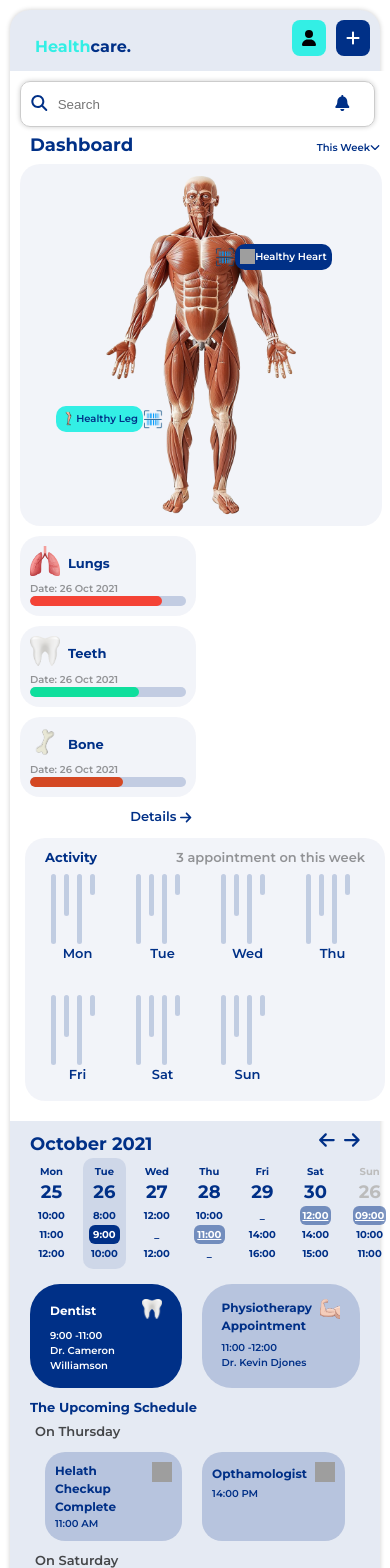
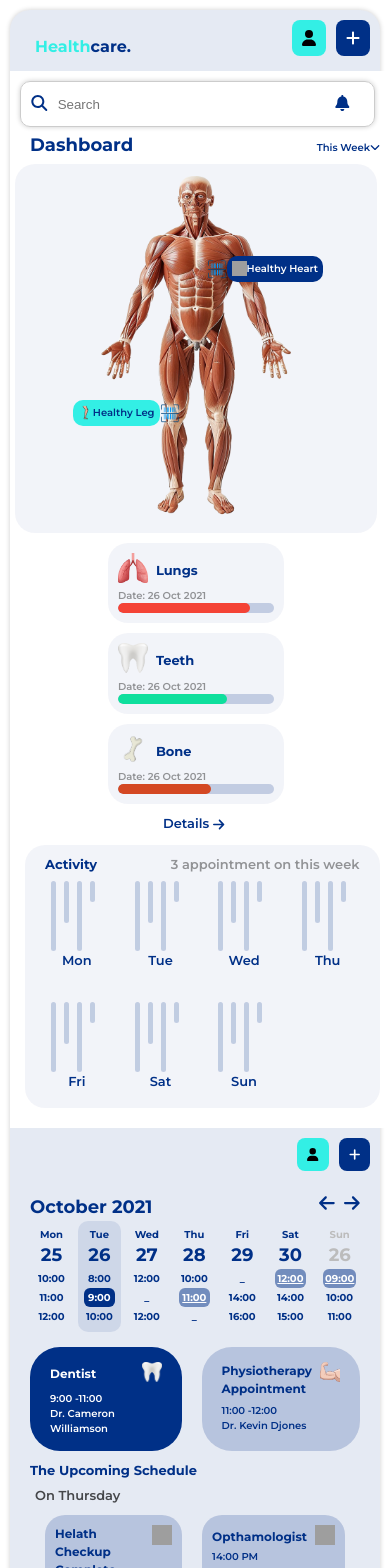
Before and after one commit to yarrakiran3/healthcare-dashboard, a React (Vite) app in the folder health-dashboard/: page / in a window 390 px wide. Shown: the top 1568 px of the page. Built offline with nearby package versions, Linux system fonts and the light colour scheme; grey boxes are pictures that could not be loaded.

Commit message:
Final fixes for Mobile and Desktop

```diff
--- a/health-dashboard/src/components/dashboard/anatomy.tsx
+++ b/health-dashboard/src/components/dashboard/anatomy.tsx
@@ -5,20 +5,18 @@ import '../../styles/anatomy.css';
 function AnatomySection() {
   return (
     <div className="anatomy-section">
-        <img src="/anatomy.png" alt="Anatomy" className="anatomy-image" />
+        <img src="/anatomy.png" alt="Human Anatomy" className="anatomy-image" />
 
         <LeftHealthIndicatorOverlay
         title={overlay_components_data[0].title}
         imageUrl={overlay_components_data[0].imageUrl}
-        x={overlay_components_data[0].top}
-        y={overlay_components_data[0].left}
+
         />
 
         <RightHealthIndicatorOverlay
         title={overlay_components_data[1].title}
         imageUrl={overlay_components_data[1].imageUrl}
-        x={overlay_components_data[1].top}
-        y={overlay_components_data[1].left}
+
         />
     </div>
   )
--- a/health-dashboard/src/components/dashboard/healthcards.tsx
+++ b/health-dashboard/src/components/dashboard/healthcards.tsx
@@ -3,6 +3,7 @@ import { health_status_card_data } from "../../data/healthdata"
 import HealthStatusCardComponent from "./healthstatuscard"
 import { faArrowRight } from "@fortawesome/free-solid-svg-icons"
 import '../../styles/healthcards.css'
+
 function HealthCards() {
   return (
 
--- a/health-dashboard/src/components/dashboard/overlayelement.tsx
+++ b/health-dashboard/src/components/dashboard/overlayelement.tsx
@@ -1,8 +1,8 @@
 
-export function LeftHealthIndicatorOverlay({title,imageUrl,x,y}:{title:string,imageUrl:string,x:number,y:number}) {
+export function LeftHealthIndicatorOverlay({title,imageUrl}:{title:string,imageUrl:string}) {
   return (
     <div className="health-indicator-overlay-right"
-        style={{position:"absolute",top:`${x}%`,left:`${y}%`}}>
+        >
 
             <div style={{backgroundColor:'#33efe5',color:'rgba(0,48,135,1)',display:'flex',flexDirection:'row',padding:'5px',borderRadius:'10px'}}>
                 <img src={imageUrl} className="overlay-image"/>
@@ -14,9 +14,9 @@ export function LeftHealthIndicatorOverlay({title,imageUrl,x,y}:{title:string,im
     </div>
   )
 }
-export function RightHealthIndicatorOverlay({title,imageUrl,x,y}:{title:string,imageUrl:string,x:number,y:number}) {
+export function RightHealthIndicatorOverlay({title,imageUrl}:{title:string,imageUrl:string}) {
   return (
-    <div className="health-indicator-overlay-left" style={{position:"absolute",top:`${x}%`,left:`${y}%`}}>
+    <div className="health-indicator-overlay-left" >
 
             <img src="/scanner.png" alt="scanner" className="overlay-scanner"/>
 
--- a/health-dashboard/src/data/healthdata.ts
+++ b/health-dashboard/src/data/healthdata.ts
@@ -26,12 +26,10 @@ export const overlay_components_data=[
     {
         title:"Healthy Leg",
         imageUrl:"/appointments/leg.png",
-        top:67,
-        left:10
+
     },{
         title:"Healthy Heart",
         imageUrl:"/appointments/heart.png",
-        top:22,
-        left:54
+
     }
 ]
--- a/health-dashboard/src/styles/activity.css
+++ b/health-dashboard/src/styles/activity.css
@@ -56,6 +56,7 @@
   background-color: rgba(0, 48, 135, 0.05);
   border-radius: 20px;
   font-size: small;
+  width: 85%;
 }
 
 .activity-header{
--- a/health-dashboard/src/styles/anatomy.css
+++ b/health-dashboard/src/styles/anatomy.css
@@ -2,8 +2,7 @@
 
 
 .anatomy-section{
-  display: flex;
-  flex-direction: column;
+
   width: 100%;
   padding: 5px;
   background-color: rgba(0, 48, 135, 0.05);
@@ -23,7 +22,9 @@
 display: flex;
 flex-direction: row;
 font-size: x-small;
-
+position: absolute;
+top:64%;
+left:16%
 
 }
 
@@ -31,7 +32,9 @@ font-size: x-small;
 display: flex;
 flex-direction: row;
 font-size: x-small;
-
+position: absolute;
+top:25%;
+left:53%
 }
 
 .overlay-image{
@@ -127,7 +130,9 @@ flex-direction: row;
 
 font-size: x-small;
 
-
+position: absolute;
+top:64%;
+left:8%
 }
 
 .health-indicator-overlay-left{
@@ -135,7 +140,9 @@ display: flex;
 flex-direction: row;
 
 font-size: x-small;
-
+position: absolute;
+top:25%;
+left:53%
 
 }
 
--- a/health-dashboard/src/styles/calendar.css
+++ b/health-dashboard/src/styles/calendar.css
@@ -1,6 +1,9 @@
 /* Mobile */
 .calendar-profile{
-display: none;
+display: flex;
+flex-direction: row;
+justify-content: flex-end;
+padding: 10px;
 }
 
 .calendar{
@@ -29,7 +32,7 @@ display: none;
 .calendar-week-view{
   display: flex;
   flex-direction: row;
-  gap:10px
+  gap:5px
 }
 
 .appointments{
--- a/health-dashboard/src/styles/dashboard.css
+++ b/health-dashboard/src/styles/dashboard.css
@@ -28,7 +28,8 @@
 .dashboard-content{
   display: flex;
   flex-direction: column;
-  justify-content: space-evenly;
+  justify-content: space-around;
+  align-items: center;
   gap: 10px;
   width: 95%;
 
--- a/health-dashboard/src/styles/healthcards.css
+++ b/health-dashboard/src/styles/healthcards.css
@@ -14,14 +14,16 @@
 .health-cards-container{
   display: flex;
   flex-direction: column;
+  justify-content: space-evenly;
+  align-items: center;
   width: 50%;
-
   gap: 10px;
 
 }
 .health-cards{
   display: flex;
   flex-direction: column;
+
   width: 100%;
   gap: 10px;
 
```
